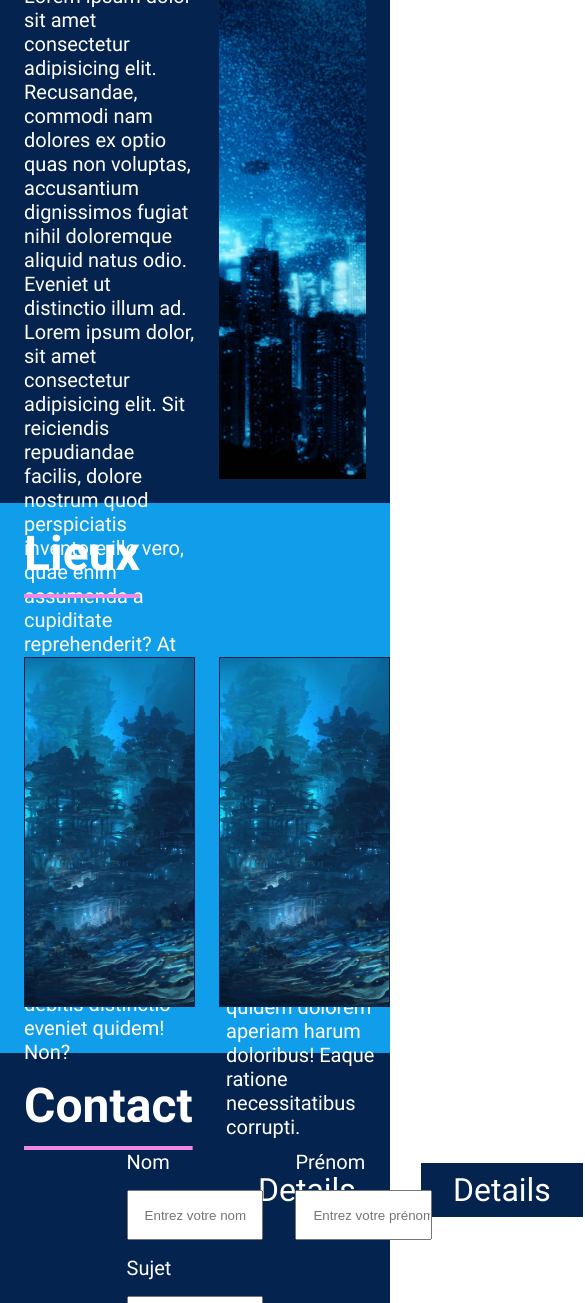
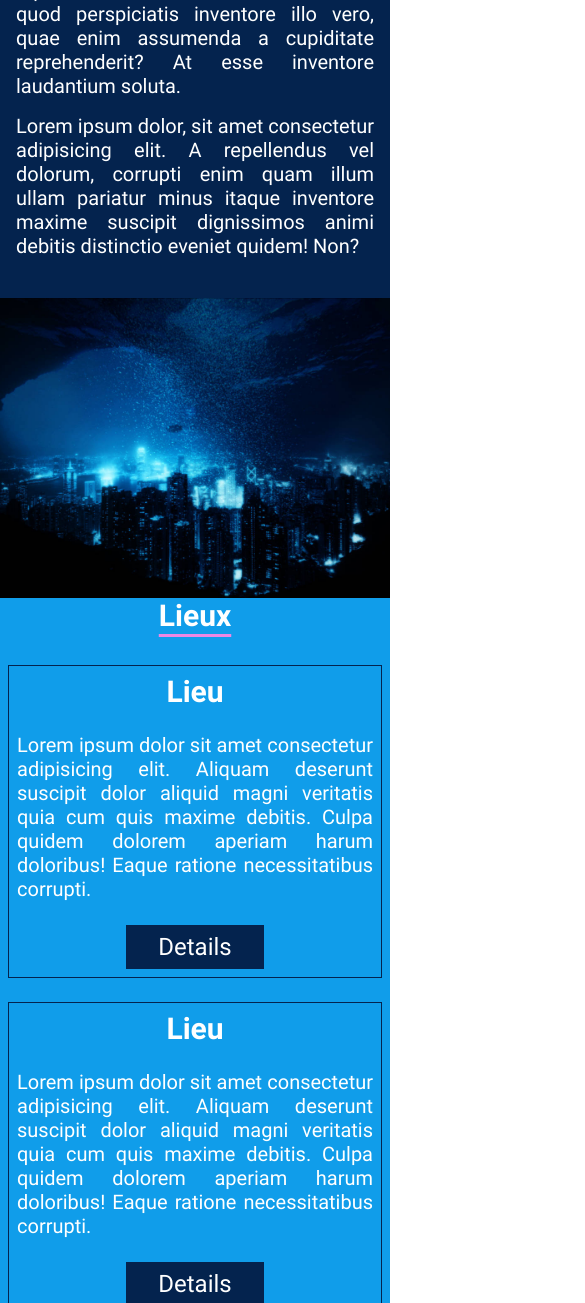
Before and after one commit to Pitouil/exo, a plain HTML site: page exo2/index.html in a window 390 px wide. Shown: the part 697-2000 px from the top of the page, 585 px wide, since content can reach past the window. Drawn offline with Linux system fonts and the light colour scheme.

Commit message:
responsive ok

```diff
--- a/exo2/style.css
+++ b/exo2/style.css
@@ -51,11 +51,10 @@ body {
 }
 h1{
     font-size: 32px;
-    padding-left: 1.5rem;
+    padding-left: 1rem;
     font-weight: bold;
 }
 .nav{
-    padding-right: 1.5rem;
     height: 100%;
     display: flex;
     align-items: center;
@@ -227,7 +226,166 @@ footer{
     justify-content: center;
     align-items: center;
 }
-@media (max-width: 1350px) {
-
-   }
+@media (max-width: 800px) {
+    h1{
+        font-size: 24px;
+        font-weight: bold;
+        align-self: center;
+    }
+    .navbar{
+        height: 100px;
+        background-color: #109DEA;
+        display: flex;
+        justify-content: center;
+        align-items: center;
+    }
+    .nav a{
+        display: none;
+    }
+    .underline{
+        font-size: 30px;
+        text-underline-offset: 0.5rem;
+    }
+    img{
+        height: 300px;
+        width: 100%;
+        object-fit: cover;
+        object-position: bottom;
+        display: block;
+    }
+    .card{
+        height: fit-content;
+        background-color: #04234E;
+        display: flex;
+        flex-direction: column;
+        padding: 0;
+        gap: 1.5rem;
+    }
+    .card .para{
+        width: 100%;
+        display: flex;
+        flex-direction: column;
+        align-items: center;
+        text-align: justify;
+        padding: 1rem;
+        gap: 1rem;
+    }
+    .card .img1{
+        width: 100%;
+        height: 300px;
+    }
+    .card2{
+        height: fit-content;
+        background-color: #109DEA;
+        padding: 0 0.5rem 0.5rem 0.5rem;
+        display: flex;
+        flex-direction: column;
+        justify-content: space-around;
+        align-items: center;
+        gap: 2rem;
+    }
+    .card_detail{
+        display: flex;
+        flex-direction: column;
+        gap: 1.5rem;
+    }
+    .detail{
+        height: fit-content;
+        width: 100%;
+        border: 1px solid #04234E;
+        display: flex;
+        flex-direction: column;
+    }
+    .detail img{
+        display: none;
+    }
+    .card2 .card_detail .detail .parad h3{
+        font-size: 30px;
+    }
+    .card2 .underline{
+        align-self: center;
+    }
+    .card2 .card_detail .detail .parad{
+        display: flex;
+        flex-direction: column;
+        justify-content: space-between;
+        align-items: center;
+        padding: 0.5rem 0.5rem;
+        gap: 1.5rem;
+        text-align: justify;
+    }
+    .card2 .card_detail .detail .parad a{
+        align-self: center;
+        font-size: 24px;
+        background-color: #04234E;
+        color: #FFFFFF;
+        text-decoration: none;
+        padding: 0.5rem 2rem;
+    }
+    .form_contact .lname-fname{
+        display: flex;
+        flex-direction: column;
+        gap: 2rem;
+        width: 100%;
+        padding: 0.5rem;
+    }
+    .form_contact .underline{
+        align-self: center;
+    }
+    .form_contact .sujet-mess{
+        display: flex;
+        flex-direction: column;
+        gap: 1rem;
+        width: 100%;
+        padding: 0.5rem;
+    }
+    input[type="submit"]{
+        background-color: #EE88E4;
+        color: #FFFFFF;
+        font-size: 24px;
+        padding: 0.5rem 2rem;
+        align-self: center;
+        border: transparent;
+        margin-top: 1rem;
+        cursor: pointer;
+    }
+    footer{
+        background-color: #EE88E4;
+        height: 70px;
+        font-size: 24px;
+        display: flex;
+        justify-content: center;
+        align-items: center;
+    }
 }
+@media (max-width: 1400px){
+    .card_detail{
+        display: flex;
+        flex-direction: column;
+        gap: 1.5rem;
+    }
+    .card2{
+        height: fit-content;
+        background-color: #109DEA;
+        padding: 0 0.5rem 0.5rem 0.5rem;
+        display: flex;
+        flex-direction: column;
+        justify-content: space-around;
+        align-items: center;
+        gap: 2rem;
+    }
+    .detail{
+        height: fit-content;
+        width: 100%;
+        border: 1px solid #04234E;
+        display: flex;
+    }
+    .detail img{
+    height: 300px;
+    object-fit: cover;
+    object-position: center;
+    }
+    .underline{
+        text-underline-offset: 0.5rem;
+    }
+}
```
